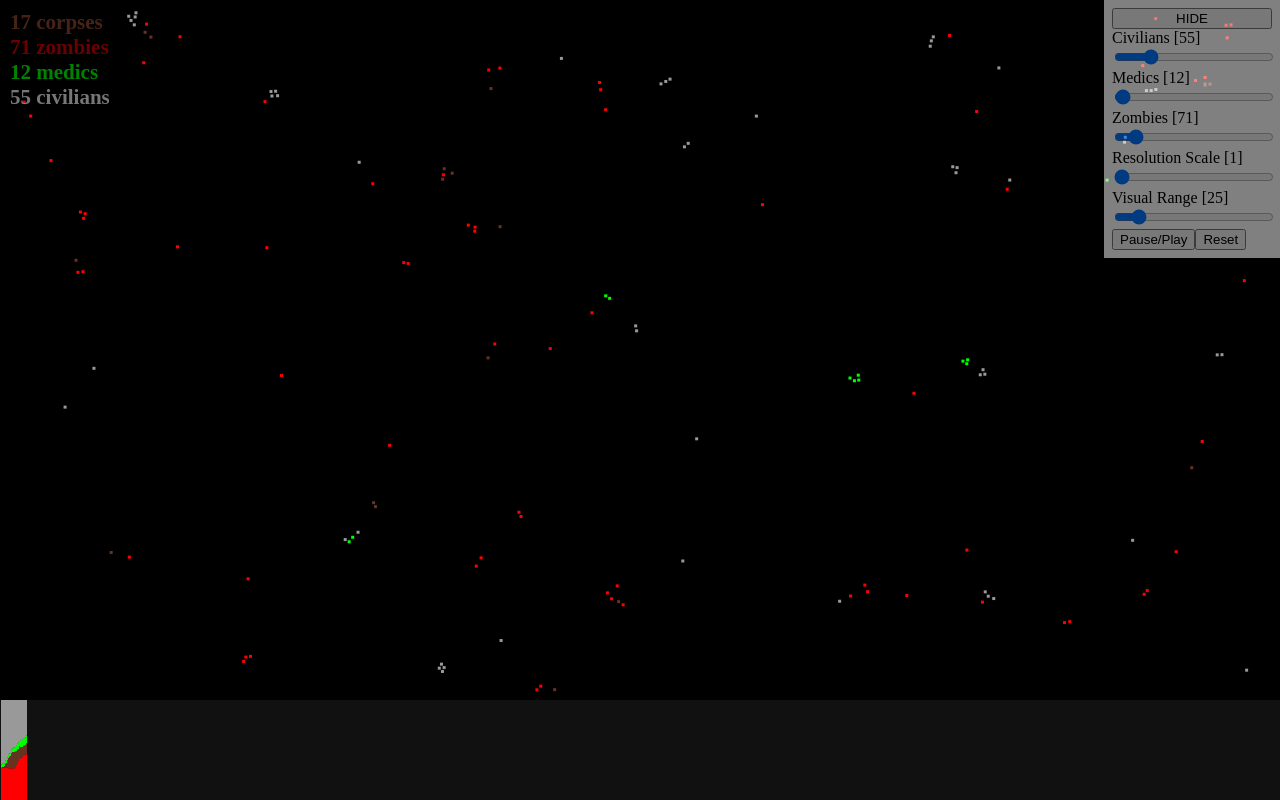
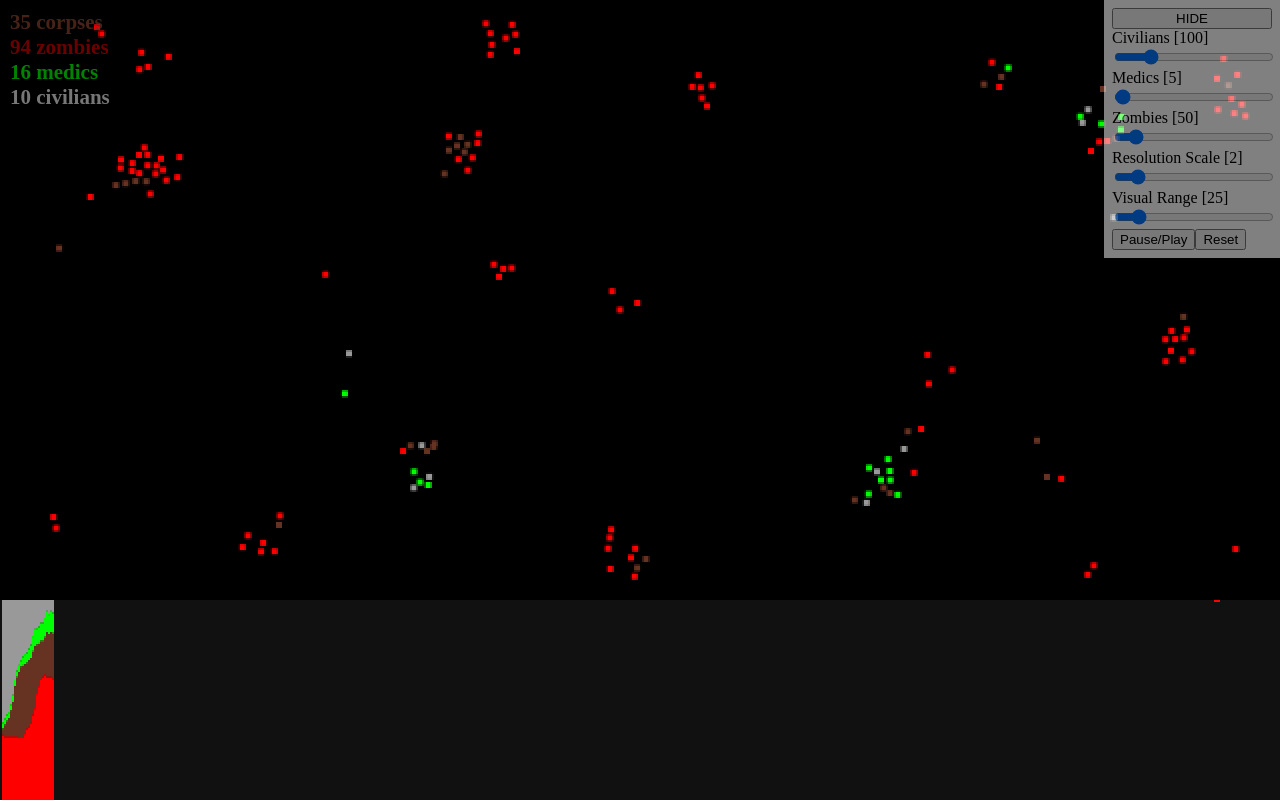
Before and after one commit to mrchimp/zombies-vs-medics, a Vue app: page / in a window 1280 px wide. Both pictures are taken after a click on the button "Show controls". Built offline with nearby package versions, Linux system fonts and the light colour scheme.

Commit message:
Fix control labels

```diff
--- a/src/components/ZombiesVsMedics.vue
+++ b/src/components/ZombiesVsMedics.vue
@@ -7,7 +7,7 @@ const numCivilians = ref(100);
 const numZombies = ref(50);
 const numMedics = ref(5);
 const numCorpses = ref(0);
-const resolutionScale = ref(1);
+const resolutionScale = ref(2);
 let graphTickCount = 0;
 
 const corpseCount = ref(0);
@@ -507,7 +507,7 @@ function updateCounts() {
       <div v-if="showControls">
         <div>
           <label for="civilianCount"
-            >Civilians [<span v-text="civilianCount"></span>]</label
+            >Civilians [<span v-text="numCivilians"></span>]</label
           >
           <input
             type="range"
@@ -519,7 +519,7 @@ function updateCounts() {
         </div>
         <div>
           <label for="medicCount"
-            >Medics [<span v-text="medicCount"></span>]</label
+            >Medics [<span v-text="numMedics"></span>]</label
           >
           <input
             type="range"
@@ -531,7 +531,7 @@ function updateCounts() {
         </div>
         <div>
           <label for="zombieCount"
-            >Zombies [<span v-text="zombieCount"></span>]</label
+            >Zombies [<span v-text="numZombies"></span>]</label
           >
           <input
             type="range"
```
